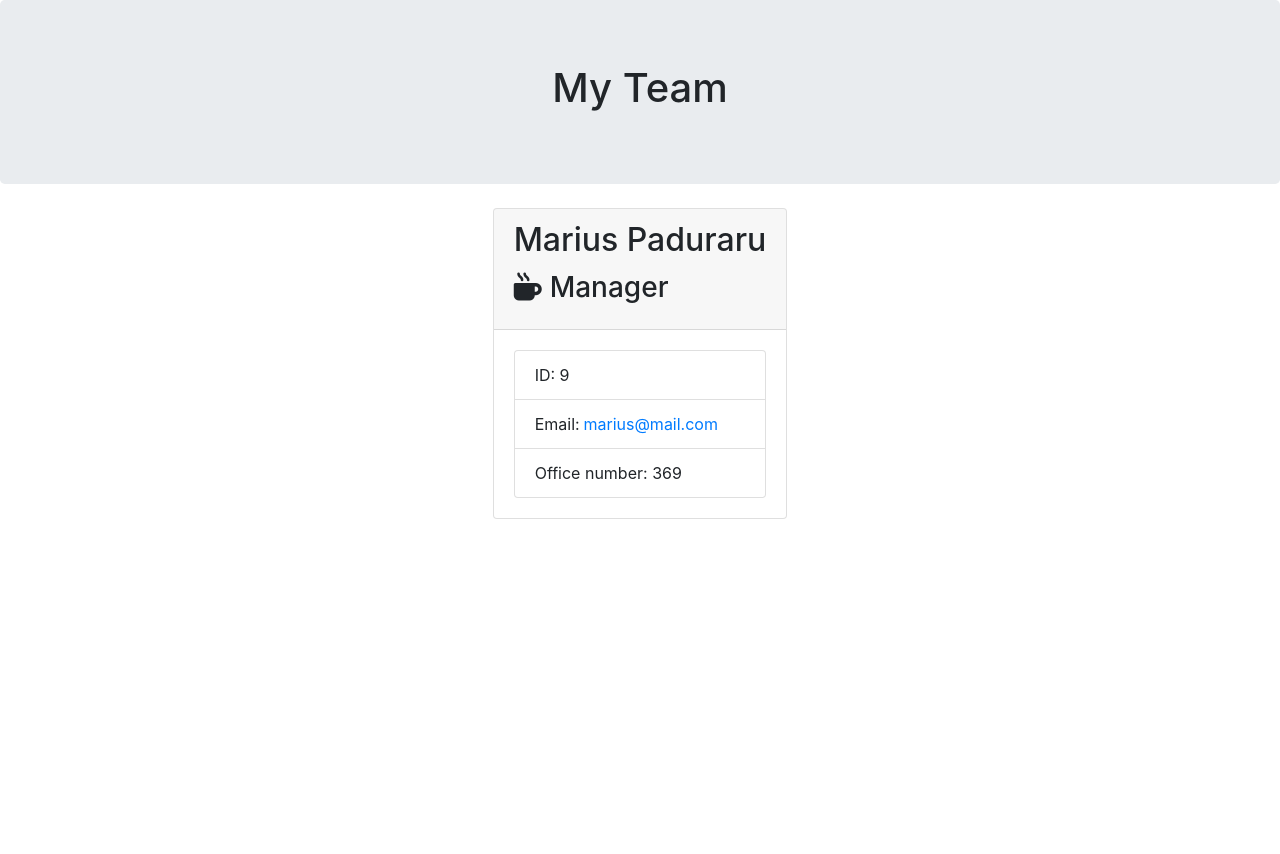
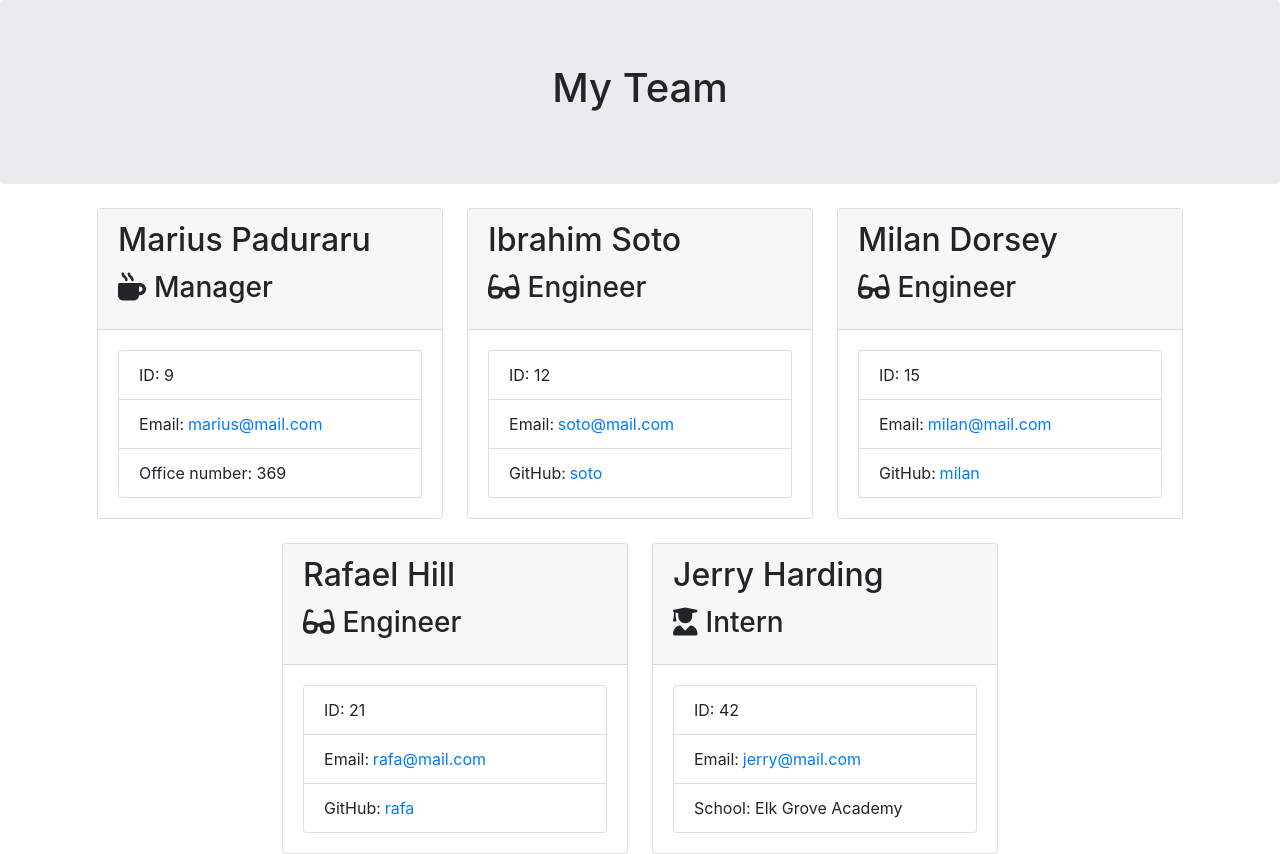
Before and after one commit to wisethee/js-team-profile-generator, a website: page output/team.html in a window 1280 px wide. Before the commit the page ends 800 px from the top, so only its background shows below. Drawn offline with nearby package versions, Linux system fonts and the light colour scheme.

Commit message:
feat: update team.html

```diff
--- a/output/style.css
+++ b/output/style.css
@@ -1,4 +1,5 @@
 .team-area {
+  flex-wrap: wrap;
   gap: 1.5rem;
 }
 
@@ -6,3 +7,19 @@
   display: flex;
   gap: 0.24rem;
 }
+
+.card {
+  width: 100%;
+}
+
+@media (min-width: 906px) {
+  .card {
+    width: calc(50% - 0.75rem);
+  }
+}
+
+@media (min-width: 1280px) {
+  .card {
+    width: calc(33.33% - 1.5rem);
+  }
+}
--- a/output/team.html
+++ b/output/team.html
@@ -39,6 +39,62 @@
         </div>
     </div>
 
+        <div class="card employee-card">
+    <div class="card-header">
+        <h2 class="card-title">Ibrahim Soto</h2>
+        <h3 class="card-title"><i class="fas fa-glasses mr-2"></i>Engineer</h3>
+    </div>
+    <div class="card-body">
+        <ul class="list-group">
+            <li class="list-group-item">ID: 12</li>
+            <li class="list-group-item">Email: <a href="mailto:soto@mail.com">soto@mail.com</a></li>
+            <li class="list-group-item">GitHub: <a href="https://github.com/soto" target="_blank" rel="noopener noreferrer">soto</a></li>
+        </ul>
+    </div>
+</div>
+
+        <div class="card employee-card">
+    <div class="card-header">
+        <h2 class="card-title">Milan Dorsey</h2>
+        <h3 class="card-title"><i class="fas fa-glasses mr-2"></i>Engineer</h3>
+    </div>
+    <div class="card-body">
+        <ul class="list-group">
+            <li class="list-group-item">ID: 15</li>
+            <li class="list-group-item">Email: <a href="mailto:milan@mail.com">milan@mail.com</a></li>
+            <li class="list-group-item">GitHub: <a href="https://github.com/milan" target="_blank" rel="noopener noreferrer">milan</a></li>
+        </ul>
+    </div>
+</div>
+
+        <div class="card employee-card">
+    <div class="card-header">
+        <h2 class="card-title">Rafael Hill</h2>
+        <h3 class="card-title"><i class="fas fa-glasses mr-2"></i>Engineer</h3>
+    </div>
+    <div class="card-body">
+        <ul class="list-group">
+            <li class="list-group-item">ID: 21</li>
+            <li class="list-group-item">Email: <a href="mailto:rafa@mail.com">rafa@mail.com</a></li>
+            <li class="list-group-item">GitHub: <a href="https://github.com/rafa" target="_blank" rel="noopener noreferrer">rafa</a></li>
+        </ul>
+    </div>
+</div>
+
+        <div class="card employee-card">
+    <div class="card-header">
+        <h2 class="card-title">Jerry Harding</h2>
+        <h3 class="card-title"><i class="fas fa-user-graduate mr-2"></i>Intern</h3>
+    </div>
+    <div class="card-body">
+        <ul class="list-group">
+            <li class="list-group-item">ID: 42</li>
+            <li class="list-group-item">Email: <a href="mailto:jerry@mail.com">jerry@mail.com</a></li>
+            <li class="list-group-item">School: Elk Grove Academy</li>
+        </ul>
+    </div>
+</div>
+
             </div>
         </div>
     </div>
```
